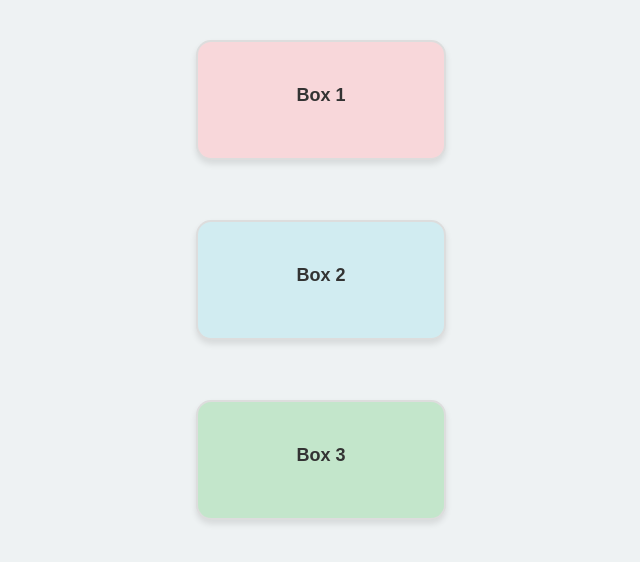
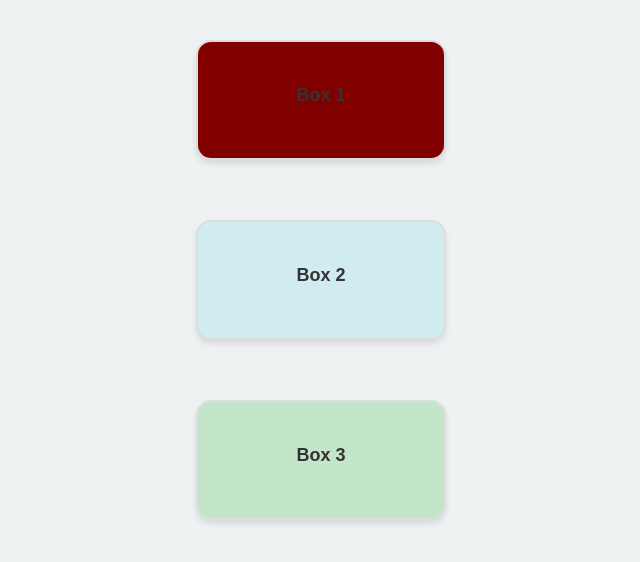
Before and after one commit to Rakshusrr/interactive_boxes, a plain HTML site: page index.html in a window 1280 px wide. Shown: the whole page, without its empty margins (319-959 px from the left). Drawn offline with Linux system fonts and the light colour scheme.

Commit message:
Update style.css

```diff
--- a/style.css
+++ b/style.css
@@ -119,7 +119,7 @@ body {
 
 /* Add colorful transitions for the boxes */
 .box:nth-child(1) {
-    background-color: #f8d7da; /* Light red */
+    background-color: maroon; /* Light red */
 }
 
 .box:nth-child(1):hover {
```
